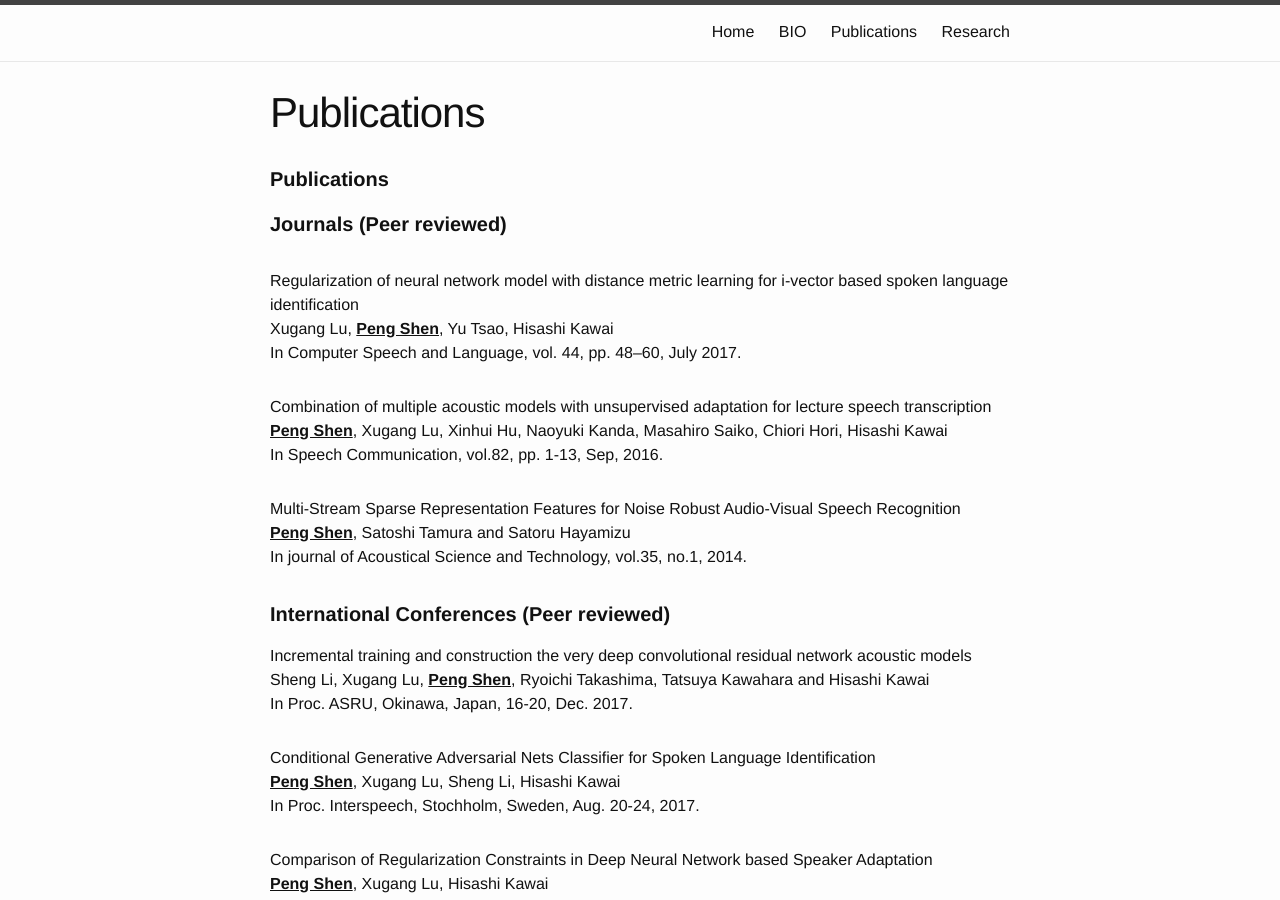
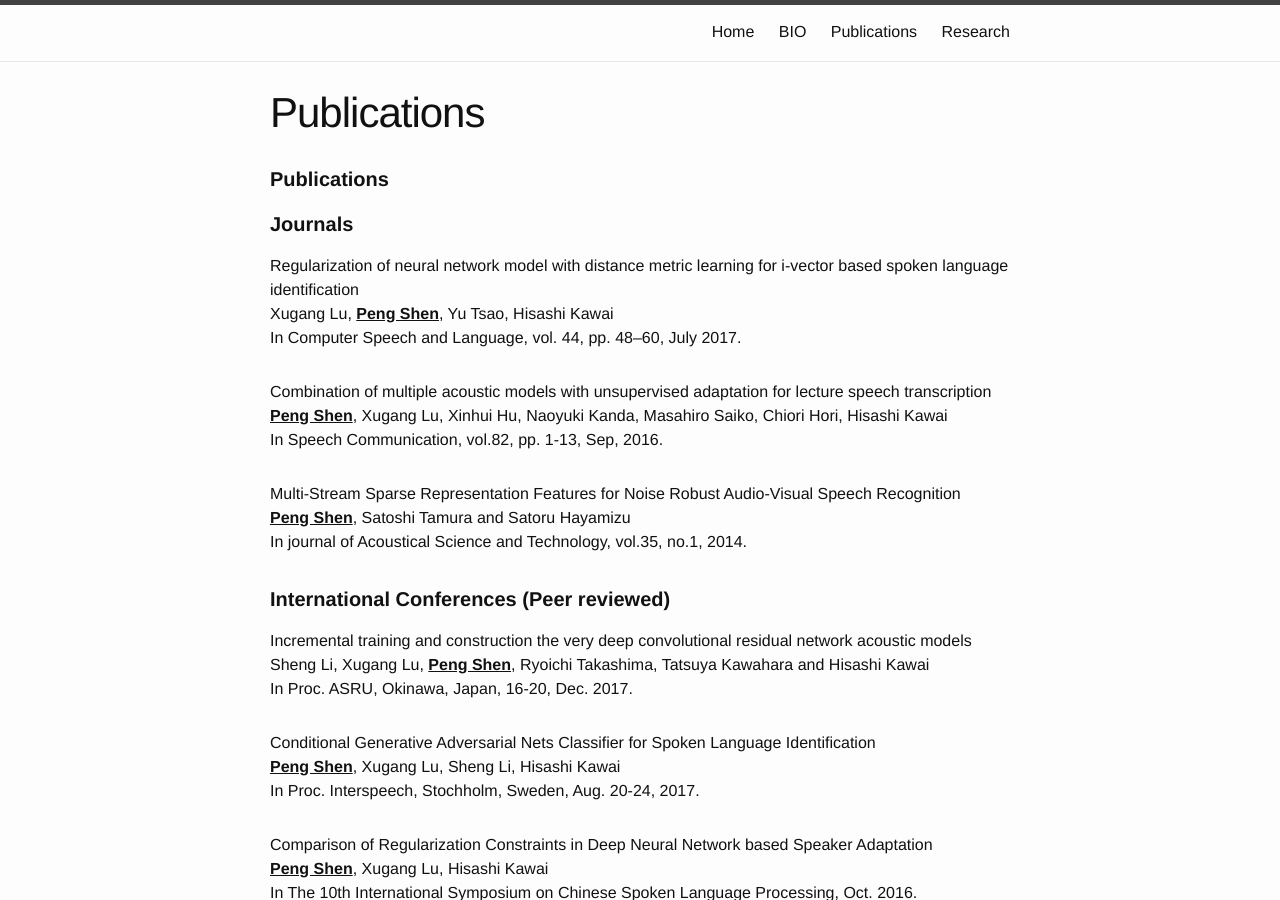
Before and after one commit to sinpycn/sinpycn.github.io, a Jekyll site: the page built from publications.md, in a window 1280 px wide and 900 px high. Built offline with Jekyll 4.4.1, drawn with Linux system fonts in a browser that asks for light colours.

Commit message:
Update publications.md

```diff
--- a/publications.md
+++ b/publications.md
@@ -5,11 +5,9 @@ title: Publications
 permalink: /publications/
 ---
 <div class="home">
-
   <h1 class="page-heading"><b>Publications</b></h1>
   <ul class="post-list">
-    <li>
-      <h4><b>Journals (Peer reviewed)</b></h4>
+      <h4><b>Journals</b></h4>
       <p>
         <li>
           Regularization of neural network model with distance metric learning for i-vector based spoken language identification <br>
@@ -22,7 +20,6 @@ permalink: /publications/
 					<u><b>Peng Shen</b></u>, Xugang Lu, Xinhui Hu, Naoyuki Kanda, Masahiro Saiko, Chiori Hori, Hisashi Kawai<br>
 					In Speech Communication, vol.82, pp. 1-13, Sep, 2016.<br>
 			  </li>
-
 
         <li>
 					Multi-Stream Sparse Representation Features for Noise Robust Audio-Visual Speech Recognition<br>
@@ -39,7 +36,6 @@ permalink: /publications/
 					In Proc. ASRU, Okinawa, Japan, 16-20, Dec. 2017.<br>
 				</li>
 
-
         <li>
 					Conditional Generative Adversarial Nets Classifier for Spoken Language Identification <br>
 					<u><b>Peng Shen</b></u>, Xugang Lu, Sheng Li, Hisashi Kawai <br>
@@ -49,7 +45,7 @@ permalink: /publications/
         <li>
 					Comparison of Regularization Constraints in Deep Neural Network based Speaker Adaptation <br>
 					<u><b>Peng Shen</b></u>, Xugang Lu, Hisashi Kawai <br>
-					In The 10th International Symposium on Chinese Spoken Language Processing, Oct. 2016.<br><br>
+					In The 10th International Symposium on Chinese Spoken Language Processing, Oct. 2016.<br>
 				</li>
 
         <li>
@@ -111,7 +107,6 @@ permalink: /publications/
 					<u><b>Peng Shen</b></u>, Satoshi Tamura and Satoru Hayamizu<br>
 					In The 9th International Conference on Auditory-Visual Speech Processing (AVSP), Hakone, Japan, pp.77-80, Oct. 2010.<br>
 				</li>
-
       </p>
 
       <h4><b>Domestic Conferences</b></h4>
@@ -146,7 +141,6 @@ permalink: /publications/
 					<u><b>Peng Shen</b></u>, Xugang Lu and Hisashi Kawai<br>
 					In 2016 Spring Meeting of Acoustical Society of Japan, Mar. 2016.<br>
         </li>
-
 
         <li>
 					The 2014 NICT Automatic Speech Recognition System<br>
```
